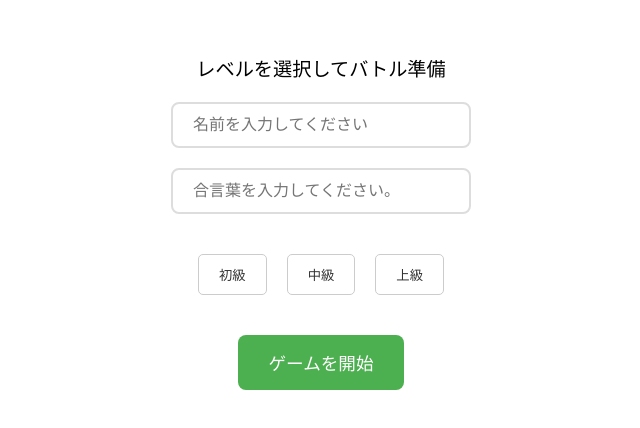
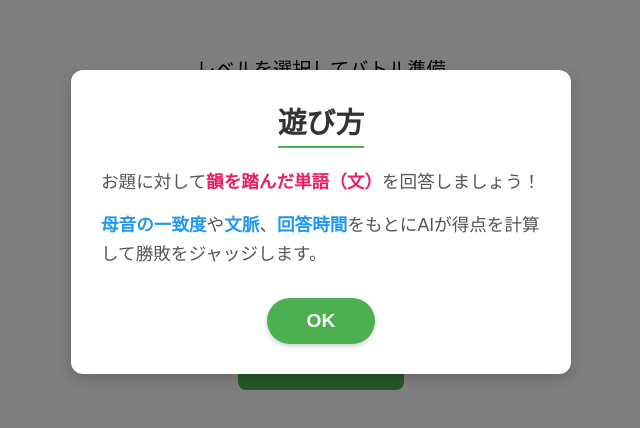
Before and after one commit to yoshiddddd/kichijoji_cipher, a Next.js app in the folder frontend/: page / in a window 1280 px wide. Shown: the part 178-606 px from the top of the page, without its empty margins (319-959 px from the left). Built offline with nearby package versions, Linux system fonts and the light colour scheme.

Commit message:
add: チュートリアルを表示

```diff
--- a/frontend/src/app/page.tsx
+++ b/frontend/src/app/page.tsx
@@ -3,6 +3,7 @@ import { useEffect, useRef, useState } from "react";
 import { Countdown } from "../components/countdown";
 import DifficultyLevelButton from "@/components/DifficultyLevelButton";
 import Result, { ResultData } from "@/components/Result";
+import { TutorialModal } from "@/components/TutorialModal";
 
 export default function Home() {
   const [message, setMessage] = useState("レベルを選択してバトル準備");
@@ -12,6 +13,8 @@ export default function Home() {
   const [socket, setSocket] = useState<WebSocket | null>(null);
   const [clientId, setClientId] = useState("");
   const [isGameStarted, setIsGameStarted] = useState(false);
+  const [showTutorial, setShowTutorial] = useState(true); // 初期表示でチュートリアルを出す
+
   const [name, setName] = useState(() => {
     if (typeof window !== "undefined") {
       const savedName = localStorage.getItem("userName");
@@ -141,6 +144,10 @@ export default function Home() {
     }
   };
 
+  const handleTutorialClose = () => {
+    setShowTutorial(false);
+  };
+
   const handleReset = () => {
     window.location.reload();
   };
@@ -196,6 +203,7 @@ export default function Home() {
         />
       ) : (
         <div>
+          {showTutorial && <TutorialModal onClose={handleTutorialClose} />}
           <p
             style={{ fontSize: "1.2rem", color: "black", marginBottom: "20px" }}
           >
--- /dev/null
+++ b/frontend/src/components/TutorialModal.tsx
@@ -0,0 +1,86 @@
+import React from "react";
+
+type TutorialModalProps = {
+  onClose: () => void;
+};
+
+export const TutorialModal = ({ onClose }: TutorialModalProps) => {
+  return (
+    <div
+      style={{
+        position: "fixed",
+        top: 0,
+        left: 0,
+        width: "100%",
+        height: "100%",
+        backgroundColor: "rgba(0, 0, 0, 0.5)",
+        display: "flex",
+        alignItems: "center",
+        justifyContent: "center",
+        zIndex: 1000,
+      }}
+    >
+      <div
+        style={{
+          backgroundColor: "white",
+          padding: "30px",
+          borderRadius: "12px",
+          maxWidth: "500px",
+          width: "90%",
+          boxShadow: "0 4px 15px rgba(0, 0, 0, 0.2)",
+          textAlign: "center",
+        }}
+      >
+        <h2
+          style={{
+            fontSize: "1.8rem",
+            color: "#333",
+            marginBottom: "20px",
+            borderBottom: "2px solid #4CAF50",
+            display: "inline-block",
+            paddingBottom: "5px",
+          }}
+        >
+          遊び方
+        </h2>
+        <div
+          style={{
+            textAlign: "left",
+            marginBottom: "30px",
+            lineHeight: "1.6",
+            color: "#555",
+            fontSize: "1.1rem",
+          }}
+        >
+          <p style={{ marginBottom: "15px" }}>
+            お題に対して<span style={{ fontWeight: "bold", color: "#E91E63" }}>韻を踏んだ単語（文）</span>を回答しましょう！
+          </p>
+          <p style={{ marginBottom: "15px" }}>
+            <span style={{ fontWeight: "bold", color: "#2196F3" }}>母音の一致度</span>や
+            <span style={{ fontWeight: "bold", color: "#2196F3" }}>文脈</span>、
+            <span style={{ fontWeight: "bold", color: "#2196F3" }}>回答時間</span>をもとにAIが得点を計算して勝敗をジャッジします。
+          </p>
+        </div>
+        <button
+          onClick={onClose}
+          style={{
+            backgroundColor: "#4CAF50",
+            color: "white",
+            padding: "12px 40px",
+            fontSize: "1.2rem",
+            border: "none",
+            borderRadius: "25px",
+            cursor: "pointer",
+            transition: "background-color 0.3s ease",
+            fontWeight: "bold",
+            boxShadow: "0 2px 5px rgba(0,0,0,0.2)",
+          }}
+          onMouseOver={(e) => (e.currentTarget.style.backgroundColor = "#45a049")}
+          onMouseOut={(e) => (e.currentTarget.style.backgroundColor = "#4CAF50")}
+        >
+          OK
+        </button>
+      </div>
+    </div>
+  );
+};
```
